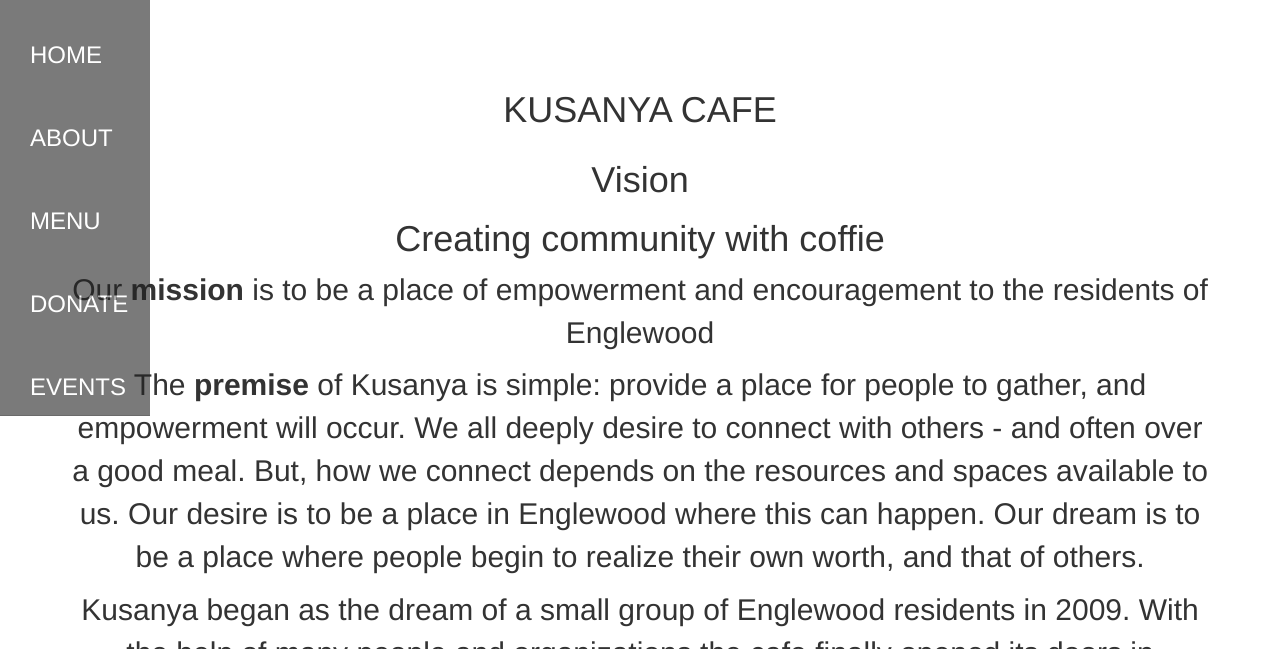
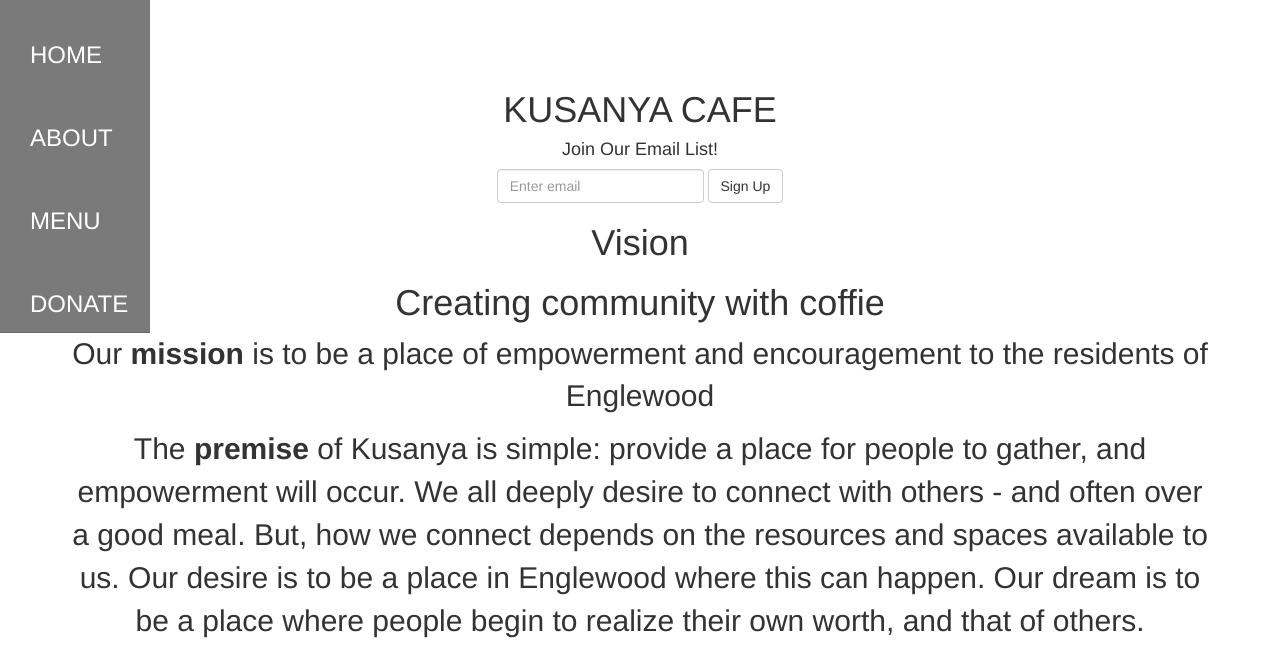
Before and after one commit to kimarahbrown/Kusanya-cafe-about, a plain HTML site: page index.html in a window 1280 px wide. Shown: the top 649 px of the page. Drawn offline with nearby package versions, Linux system fonts and the light colour scheme.

Commit message:
Update index.html

```diff
--- a/index.html
+++ b/index.html
@@ -1,4 +1,3 @@
-
 <!DOCTYPE html>
 
 <html>
@@ -21,41 +20,28 @@
 
     <h1 id="brand">KUSANYA CAFE</h1>
 
-</div>
+    <div id="signup">
 
-<div id="container">
+        <h4>Join Our Email List!</h4>
 
-<nav class="navbar navbar-inverse navbar-fixed-top" role="navigation">
+        <form class="form-inline" role="form">
 
-      <div class="container-fluid">
+            <div class="form-group">
 
-        <div class="navbar-header">
+                <label class="sr-only" for="exampleInputEmail2">Email address</label>
+
+                <input type="email" class="form-control" id="exampleInputEmail2" placeholder="Enter email">
+
+                <button type="submit" class="btn btn-default">Sign Up</button>
 
             </div>
 
-        <div class="collapse navbar-collapse">
-
-         <ul class="nav navbar-nav">
-
-         <li><a href="home.html"><a href="change-hyperlink-color.php" style="color: White"><font size="5">HOME</font></a></a></li>
-
-         <li><a href="#"><a href="change-hyperlink-color.php" style="color: White"><font size="5">ABOUT</font></a></a></li>
-
-         <li><a href="ourfood.html"><a href="change-hyperlink-color.php" style="color: White"><font size="5">MENU</font></a></a></li>
-
-         <li><a href="#"><a href="change-hyperlink-color.php" style="color: White"><font size="5">DONATE</font></a></a></li>
-
-         <li><a href="#"><a href="change-hyperlink-color.php" style="color: White"><font size="5">EVENTS</font></a></a></li>
-
-        </ul>
+        </form>
 
     </div>
 
 </div>
 
-     </nav>
-
-     </div>
 
      <div class="container">
 
@@ -85,17 +71,35 @@
 
         </div>
 
+<div id="container">
+
+<nav class="navbar navbar-inverse navbar-fixed-top" role="navigation">
+
+      <div class="container-fluid">
+
+        <div class="navbar-header">
+
         </div>
 
-     <p>During the day, Kusanya is a "for-here-mug" kind of place.  We exist for the casual interactions among neighbors, the chance meetings, and the collaboration that happens organically when people are together.</p>
+        <div class="collapse navbar-collapse">
 
-     <p>At other times, it is a place where: the community gathers around music and poetry, people meet for block club and parent meetings, residents come to be active together, and folks come to try something new.  Kusanya is a place where groups gather strength from one another.</p>
+         <ul class="nav navbar-nav">
 
-     <div class="image">
+         <li><a href="home.html"><a href="change-hyperlink-color.php" style="color: White"><font size="5">HOME</font></a></a></li>
 
-     <img src="https://cloud.githubusercontent.com/assets/5033761/3751940/3b87c846-1803-11e4-9f72-58d9c83d15bb.JPG"/>
+         <li><a href="#"><a href="change-hyperlink-color.php" style="color: White"><font size="5">ABOUT</font></a></a></li>
 
-     <p>Kusanya, as an organization, seeks to be a catalyst of collaboration, rather than a purveyor of programs.  A diverse array of residents and organizations are the impetus behind all of our events.  From music showcases, to yoga, to wine tastings, the diverse resources of Englewood find expression here.</p>
+         <li><a href="ourfood.html"><a href="change-hyperlink-color.php" style="color: White"><font size="5">MENU</font></a></a></li>
+
+         <li><a href="#"><a href="change-hyperlink-color.php" style="color: White"><font size="5">DONATE</font></a></a></li>
+
+        </ul>
+
+        </div>
+
+       </div>
+
+     </nav>
 
      </div>
 
@@ -109,7 +113,6 @@
     <div align="center">
 
     <a href="https://twitter.com/KusanyaCafe"><img src="https://cloud.githubusercontent.com/assets/5033756/3739398/45ad936e-174a-11e4-8cff-9cbce017b2d5.png" width="50" height="50"/></a>
-
     <a href="https://www.facebook.com/kusanyacafe"><img src="https://cloud.githubusercontent.com/assets/5033756/3739402/4dd7bce0-174a-11e4-996b-d3ef4893508d.png" width="50" height="50"/></a>
 
     </div>
@@ -117,9 +120,6 @@
   </Footer>
 
 
-
-
 </body>
 
-
 </html>
```
Lines whose indentation alone changed are shown as unchanged.
